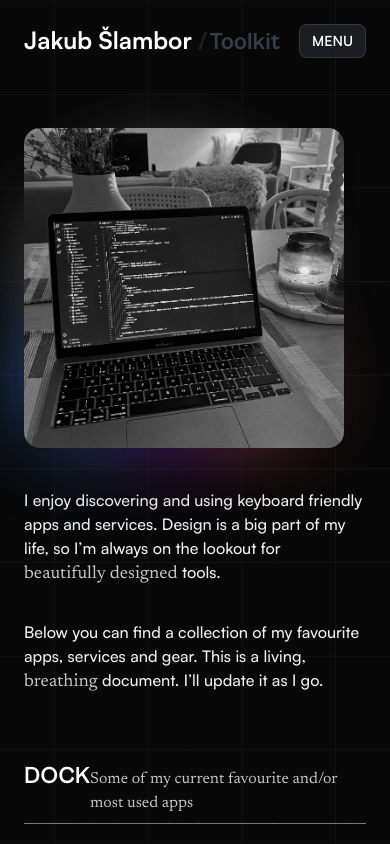
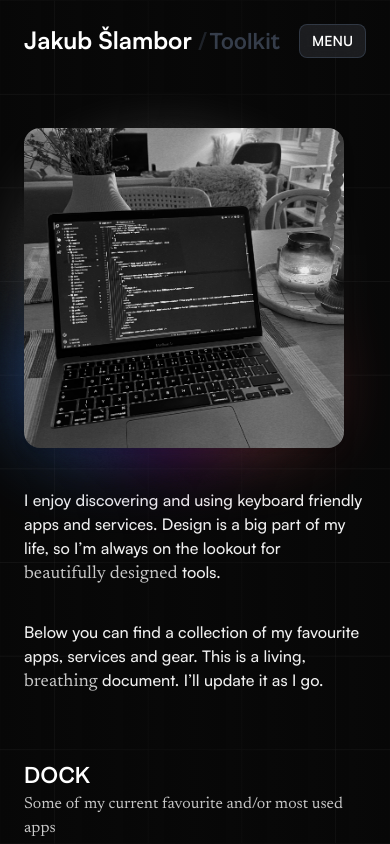
Before and after one commit to jakubslambor/jakub-slambor, a Next.js app: page /toolkit in a window 390 px wide. Shown: the top 844 px of the page. Built offline with nearby package versions, Linux system fonts and the light colour scheme.

Commit message:
Add background gradient

```diff
--- a/app/about/page.tsx
+++ b/app/about/page.tsx
@@ -12,7 +12,7 @@ export const metadata = {
 
 export default function About() {
   return (
-    <div className="container">
+    <div className="container bg-gradient">
       <HeroSection imageSrc="/profile.jpg" imageAlt="Jakub Šlambor">
         <p>
           Hey! I’m Jakub. I’m a{' '}
--- a/app/blog/page.tsx
+++ b/app/blog/page.tsx
@@ -4,7 +4,7 @@ export const metadata = {
 
 export default function Blog() {
   return (
-    <div className="container flex min-h-[73vh] items-center justify-center pt-32 font-serif text-lg italic text-white/50">
+    <div className="container flex min-h-[73vh] items-center justify-center bg-gradient pt-32 font-serif text-lg italic text-white/50">
       <p>There are no blog posts, yet.</p>
     </div>
   )
--- a/app/components/HeroSection.tsx
+++ b/app/components/HeroSection.tsx
@@ -7,7 +7,7 @@ export default function HeroSection({
   children,
 }: PropsWithChildren<{ imageSrc: string; imageAlt: string }>) {
   return (
-    <section className="relative mx-auto mt-32 max-w-4xl items-center gap-12 md:flex">
+    <section className="relative mx-auto max-w-4xl items-center gap-12 pt-32 md:flex">
       <div className="relative mb-10 h-80 w-80 shrink-0 md:mb-0">
         <Image
           src="/glow.svg"
--- a/app/components/PageSection.tsx
+++ b/app/components/PageSection.tsx
@@ -14,7 +14,7 @@ export default function PageSection({
 }>) {
   return (
     <section className={`mt-16 xl:mx-24 ${className ? className : ''}`}>
-      <div className="mb-6 flex items-baseline justify-between border-b-[1.5px] border-b-white/50 pb-2">
+      <div className="mb-6 flex flex-col items-baseline justify-between border-b-[1.5px] border-b-white/50 pb-2 sm:flex-row">
         <h2
           className={`font-grotesk text-2xl font-bold uppercase text-white ${
             columns ? 'flex-1 flex-grow-[1.15]' : ''
--- a/app/components/layout/Footer.tsx
+++ b/app/components/layout/Footer.tsx
@@ -10,7 +10,9 @@ export default function Footer() {
   return (
     <footer
       className={`container cursor-default font-grotesk font-semibold uppercase text-pale ${
-        isHome ? 'fixed left-1/2 bottom-0 -translate-x-1/2' : 'mt-20'
+        isHome
+          ? 'fixed left-1/2 bottom-0 -translate-x-1/2'
+          : 'bg-gradient pt-20'
       }`}
     >
       <div className="flex justify-between">
--- a/app/toolkit/page.tsx
+++ b/app/toolkit/page.tsx
@@ -11,7 +11,7 @@ export const metadata = {
 
 export default function Toolkit() {
   return (
-    <div className="container">
+    <div className="container bg-gradient">
       <HeroSection imageSrc="/toolkit.jpg" imageAlt="Toolkit">
         <p>
           I enjoy discovering and using keyboard friendly apps and services.
--- a/tailwind.config.js
+++ b/tailwind.config.js
@@ -65,6 +65,10 @@ module.exports = {
         satoshi: ['var(--font-satoshi)', ...defaultTheme.fontFamily.sans],
         serif: ['var(--font-newsreader)', ...defaultTheme.fontFamily.serif],
       },
+      backgroundImage: {
+        gradient:
+          'linear-gradient(90deg, transparent 0%, rgb(8 8 8 / 60%) 50%, transparent 100%)',
+      },
     },
   },
 }
```
